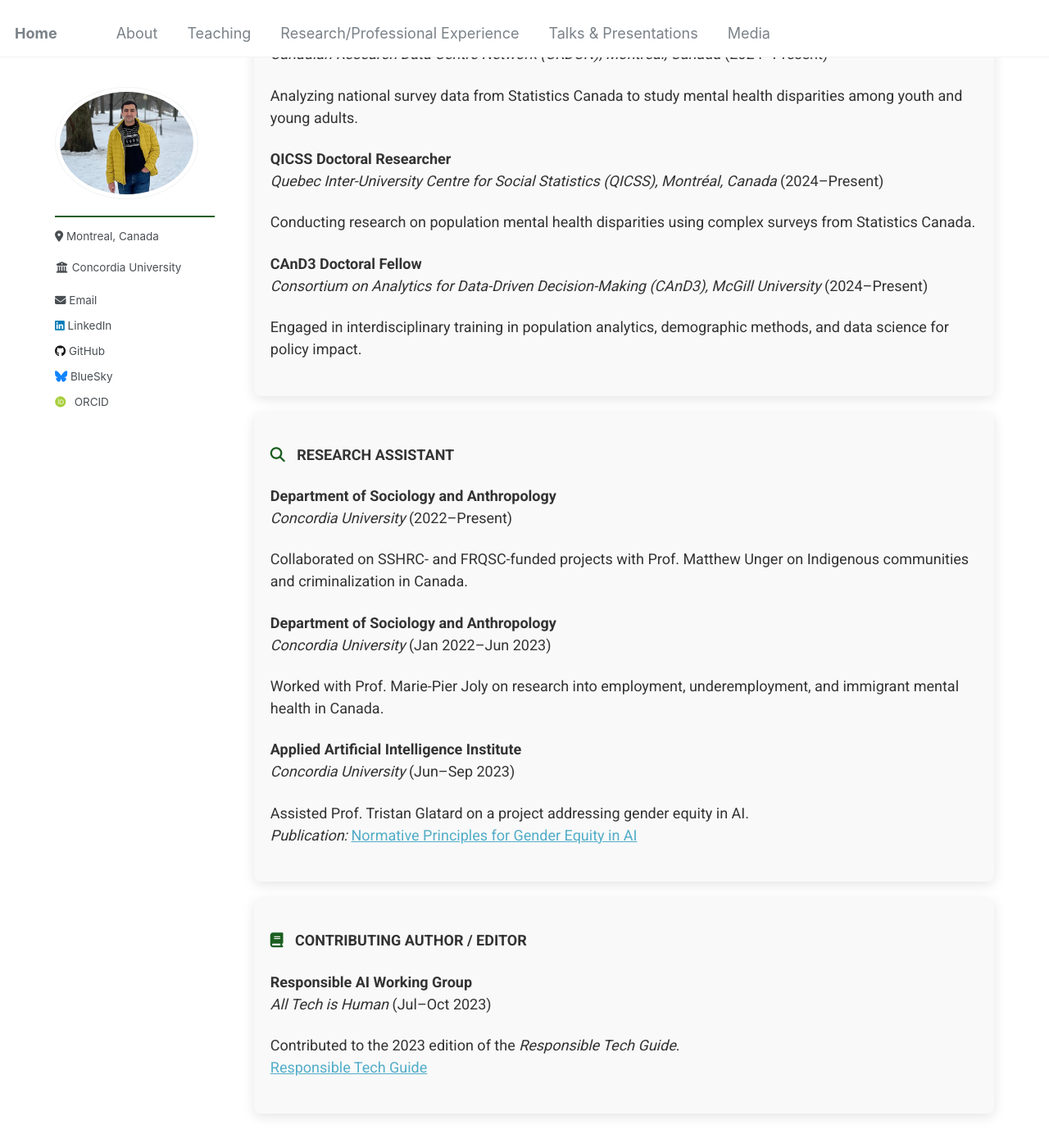
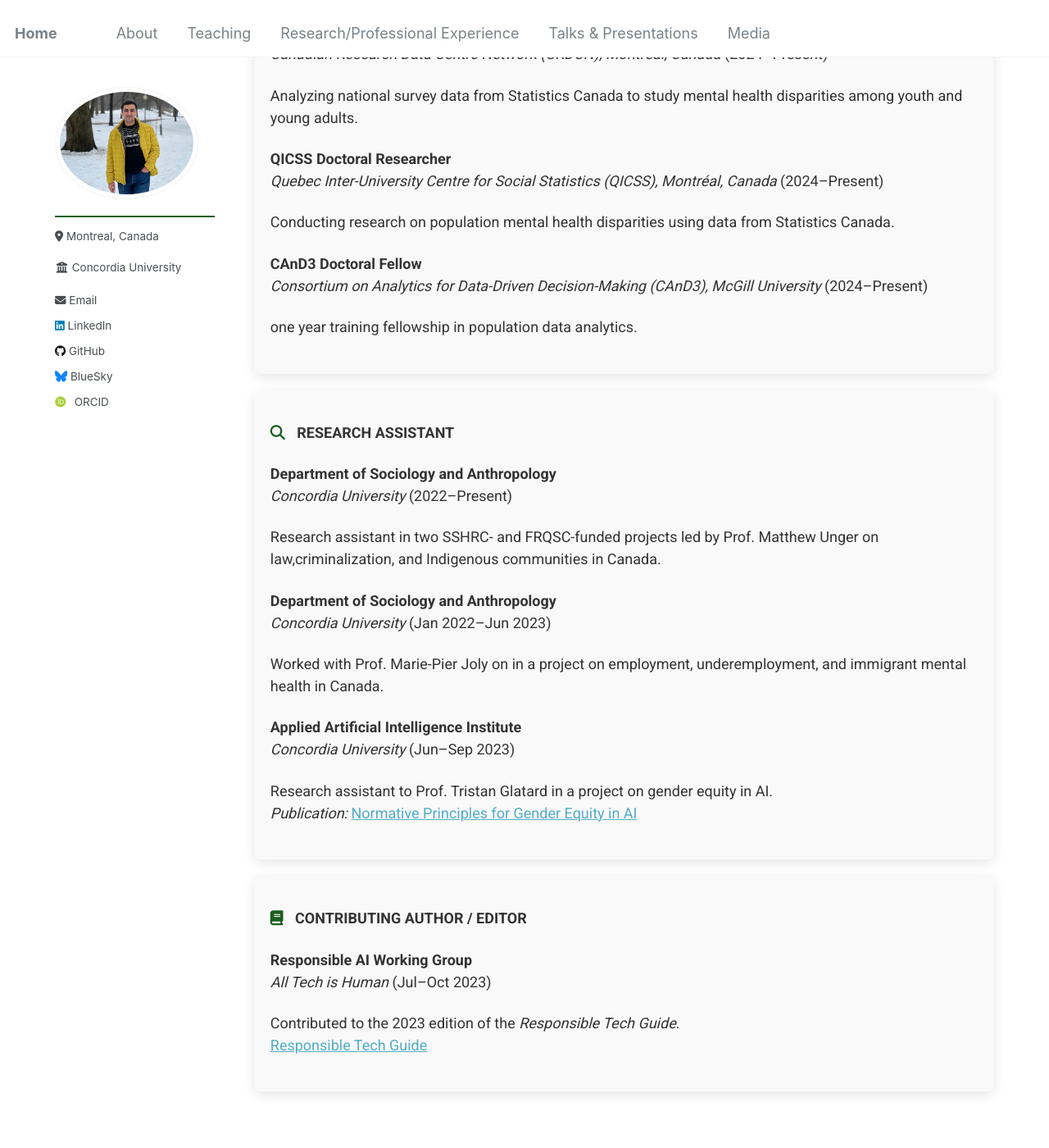
Before and after one commit to Mohsnmonji/mohsnmonji.github.io, a Jekyll site: the page built from _pages/Curriculum Vitae.md, in a window 1280 px wide and 1400 px high, scrolled down 558 px. Shown: the whole window at 82% size. Built offline with Jekyll 4.4.1, drawn with Linux system fonts in a browser that asks for light colours; some web fonts are replaced.

Commit message:
Update Curriculum Vitae.md

```diff
--- a/_pages/Curriculum Vitae.md
+++ b/_pages/Curriculum Vitae.md
@@ -45,22 +45,22 @@ author_profile: true
   <p>Analyzing national survey data from Statistics Canada to study mental health disparities among youth and young adults.</p>
 
   <p><strong>QICSS Doctoral Researcher</strong><br><em>Quebec Inter-University Centre for Social Statistics (QICSS), Montréal, Canada</em> (2024–Present)</p>
-  <p>Conducting research on population mental health disparities using complex surveys from Statistics Canada.</p>
+  <p>Conducting research on population mental health disparities using data from Statistics Canada.</p>
 
   <p><strong>CAnD3 Doctoral Fellow</strong><br><em>Consortium on Analytics for Data-Driven Decision-Making (CAnD3), McGill University</em> (2024–Present)</p>
-  <p>Engaged in interdisciplinary training in population analytics, demographic methods, and data science for policy impact.</p>
+  <p>one year training fellowship in population data analytics.</p>
 </div>
 
 <div class="teaching-card">
   <p><i class="fas fa-search cv-icon"></i> <strong>RESEARCH ASSISTANT</strong></p>
   <p><strong>Department of Sociology and Anthropology</strong><br><em>Concordia University</em> (2022–Present)</p>
-  <p>Collaborated on SSHRC- and FRQSC-funded projects with Prof. Matthew Unger on Indigenous communities and criminalization in Canada.</p>
+  <p>Research assistant in two SSHRC- and FRQSC-funded projects led by Prof. Matthew Unger on law,criminalization, and Indigenous communities in Canada.</p>
 
   <p><strong>Department of Sociology and Anthropology</strong><br><em>Concordia University</em> (Jan 2022–Jun 2023)</p>
-  <p>Worked with Prof. Marie-Pier Joly on research into employment, underemployment, and immigrant mental health in Canada.</p>
+  <p>Worked with Prof. Marie-Pier Joly on in a project on employment, underemployment, and immigrant mental health in Canada.</p>
 
   <p><strong>Applied Artificial Intelligence Institute</strong><br><em>Concordia University</em> (Jun–Sep 2023)</p>
-  <p>Assisted Prof. Tristan Glatard on a project addressing gender equity in AI.
+  <p>Research assistant to Prof. Tristan Glatard in a project on gender equity in AI.
   <br><em>Publication:</em> <a href="https://affectingmachines.net/" target="_blank">Normative Principles for Gender Equity in AI</a></p>
 </div>
 
```
